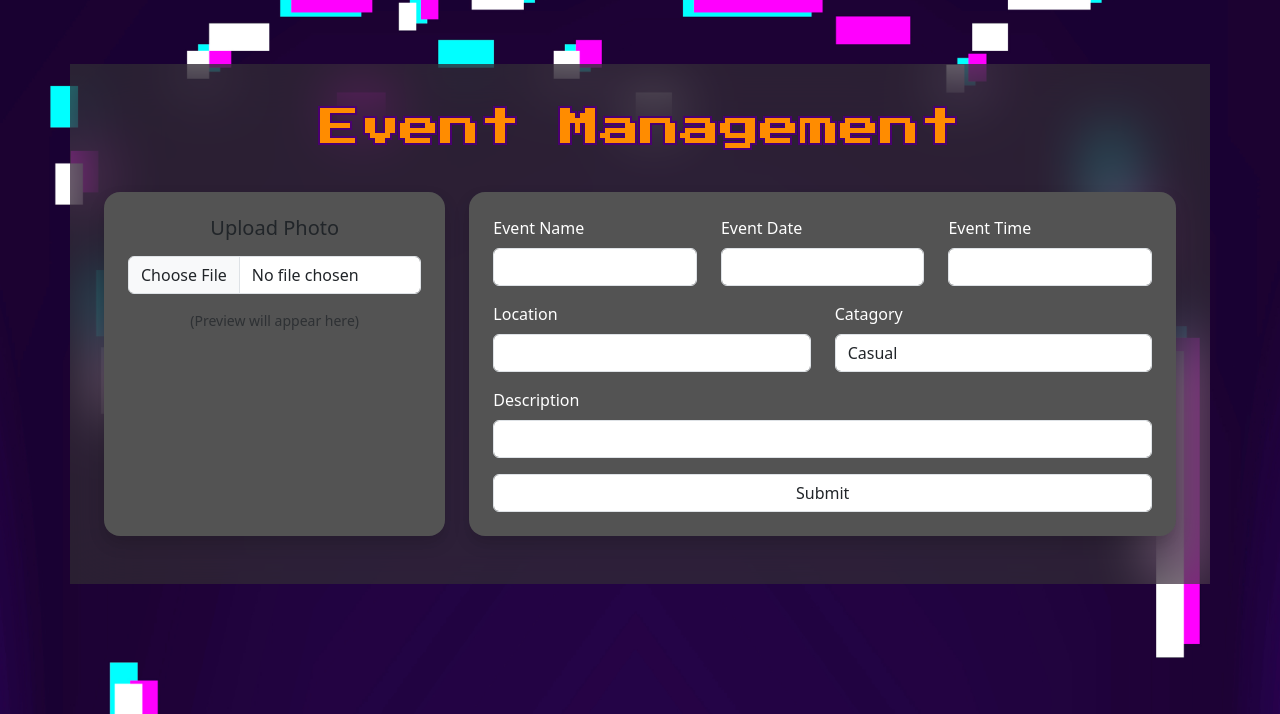
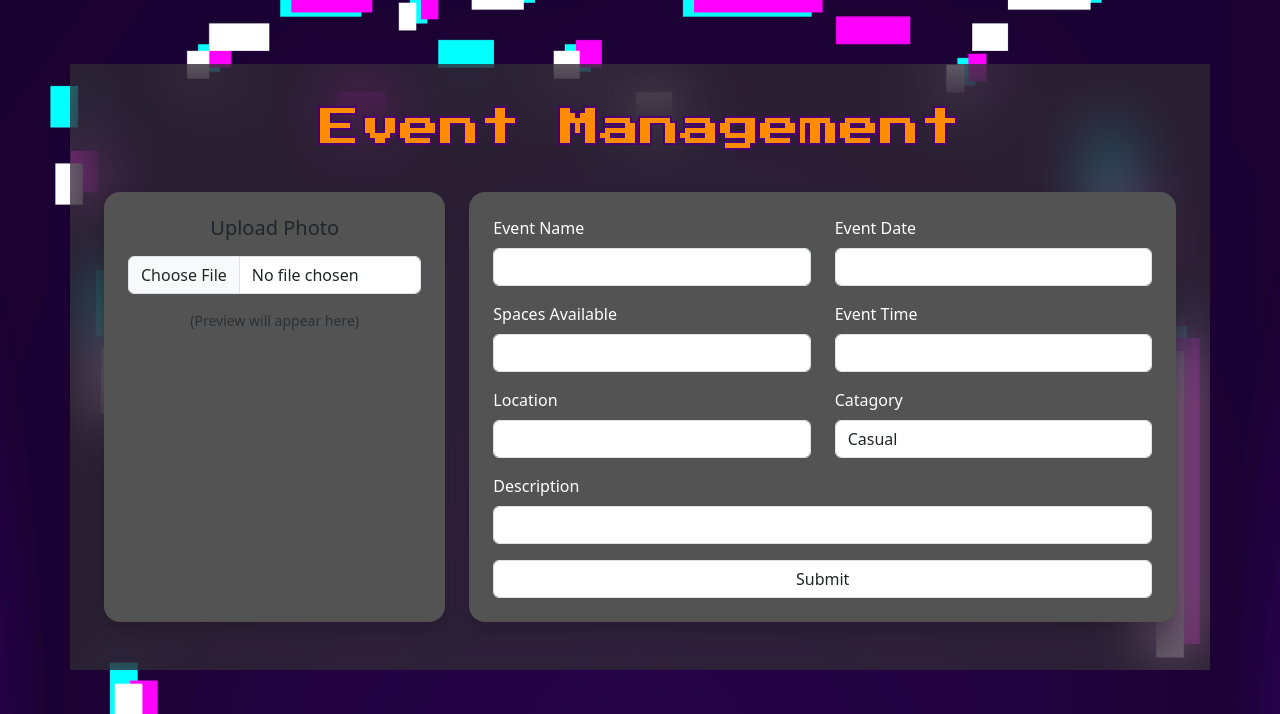
Before and after one commit to makuletoce/iab207-group3, a Flask app: page /managment in a window 1280 px wide. Shown: the part 86-800 px from the top of the page. Run offline with Flask 3, Linux system fonts and the light colour scheme; a user stored in the database is signed in.

Commit message:
added Event creation and finished dynamic content

```diff
--- a/Tango/forms.py
+++ b/Tango/forms.py
@@ -27,7 +27,8 @@ class EventManagement(FlaskForm):
     event_date = StringField('Event Date')
     event_time = StringField('Event Time')
     location = StringField('Location')
-    my_dropdown = SelectField('Catagory', choices=[
+    num_of_tickets = IntegerField("Spaces Available")
+    catagory = SelectField('Catagory', choices=[
             ('Casual', 'Casual'),
             ('Competative', 'Competative'),
             ('Social', 'Social')], validators=[DataRequired()])
--- a/Tango/models.py
+++ b/Tango/models.py
@@ -9,8 +9,8 @@ class Event(db.Model):
     description = db.Column(db.String(500), nullable=False)
     image = db.Column(db.String(60), nullable=False, default='/static/img/casual-img.jpg')
     availability = db.Column(db.Integer, nullable=False) # number of tickets
-    status = db.Column(db.String(64), index=True, nullable=False)# Available, low-availability, sold out
-    date = db.Column(db.Date, nullable=False)
+    status = db.Column(db.String(64), index=True, nullable=False, default="Available")# Available, low-availability, sold out
+    date = db.Column(db.String, nullable=False)
     time = db.Column(db.String(20), nullable=False)
     catagory = db.Column(db.String(60), nullable=False, default="No Category") # casual, competative, social
     location = db.Column(db.String(500), nullable=False)
--- a/Tango/templates/base.html
+++ b/Tango/templates/base.html
@@ -27,7 +27,6 @@
           <li class="nav-item"><a class="nav-link" href="{{url_for('main.eventManagment')}}">Manage</a></li>
           <li class="nav-item"><a class="nav-link" href="{{url_for('auth.logout')}}">Logout</a></li>
         </ul>
-
         {% else %}
         <!-- Left links -->
          <ul class="navbar-nav mb-lg-0">
--- a/Tango/templates/event_managment.html
+++ b/Tango/templates/event_managment.html
@@ -30,16 +30,24 @@
     <div class="col-lg-8 col-md-7">
       <div class="p-4 rounded-4 shadow" style="background-color: #535353;">
         <form method="POST" enctype="multipart/form-data">
+          {{ form.hidden_tag() }}
           <div class="row mb-3">
-            <div class="col-md-4">
+            <div class="col-md-6">
               {{ form.event_name.label(class="form-label") }}
               {{ form.event_name(class="form-control") }}
             </div>
-            <div class="col-md-4">
+            <div class="col-md-6">
               {{ form.event_date.label(class="form-label") }}
               {{ form.event_date(class="form-control") }}
             </div>
-            <div class="col-md-4">
+          </div>
+
+          <div class="row mb-3">
+            <div class="col-md-6">
+              {{ form.num_of_tickets.label(class="form-label") }}
+              {{ form.num_of_tickets(class="form-control") }}
+            </div>
+            <div class="col-md-6">
               {{ form.event_time.label(class="form-label") }}
               {{ form.event_time(class="form-control") }}
             </div>
@@ -51,8 +59,8 @@
               {{ form.location(class="form-control") }}
             </div>
             <div class="col-md-6">
-              {{ form.my_dropdown.label(class="form-label") }}
-              {{ form.my_dropdown(class="form-control") }}
+              {{ form.catagory.label(class="form-label") }}
+              {{ form.catagory(class="form-control") }}
             </div>
           </div>
 
--- a/Tango/views.py
+++ b/Tango/views.py
@@ -13,14 +13,27 @@ def landing():
     events = Event.query.all()
     return render_template('index.html', events=events)
 
-@mainbp.route('/managment')
+@mainbp.route('/managment', methods=['GET', 'POST'] )
 @login_required
 def eventManagment():
-    Event_Management_form = EventManagement()
-    if Event_Management_form.validate_on_submit():
-        return render_template('/')
+    form = EventManagement()
+    if form.validate_on_submit():
+        new_event = Event(title = form.event_name.data,
+                          description = form.description.data,
+                          date = form.event_date.data,
+                          time = form.event_time.data,
+                          location = form.location.data,
+                          catagory = form.catagory.data,
+                          availability = form.num_of_tickets.data,
+                          host = current_user.id
+                          )
 
-    return render_template('event_managment.html', form=Event_Management_form)
+        db.session.add(new_event)
+        db.session.commit()
+
+        return redirect(url_for("main.landing"))
+
+    return render_template('event_managment.html', form=form)
 
 @mainbp.route('/history')
 @login_required
```
Also changed, not shown: Tango/templates/index.html (+5 -3 lines), instance/Tango.db.
